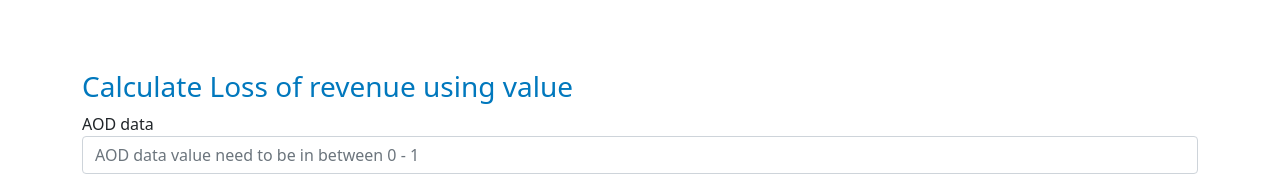
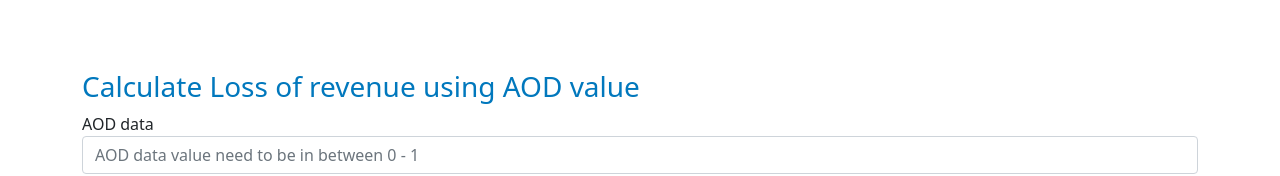
Before and after one commit to Veyseng/AOD-calculator, a plain HTML site: page index.html in a window 1280 px wide. Shown: the part 138-314 px from the top of the page. Drawn offline with nearby package versions, Linux system fonts and the light colour scheme.

Commit message:
Edit some texts

```diff
--- a/index.html
+++ b/index.html
@@ -14,7 +14,7 @@
 
 	<div class="container">
 		<h1>Welcome to AOD calculator</h1>
-		<h3>Calculate Loss of revenue using value</h3>
+		<h3>Calculate Loss of revenue using AOD value</h3>
 		<div class="row justify-content-center align-items-center">
 		  <form id='form'>
 			<div class="form-group" >
@@ -27,10 +27,8 @@
 		<div class="row justify-content-center align-items-center result">
 			<h4 class="efficiency"></h4>
 			<h4 class="revenue"></h4>
-		  </div>
 		</div>
-
-
+	</div>
 	<script src="./assets/script.js"></script>
 	<script src="https://use.fontawesome.com/49a629151d.js"></script>
 
```
